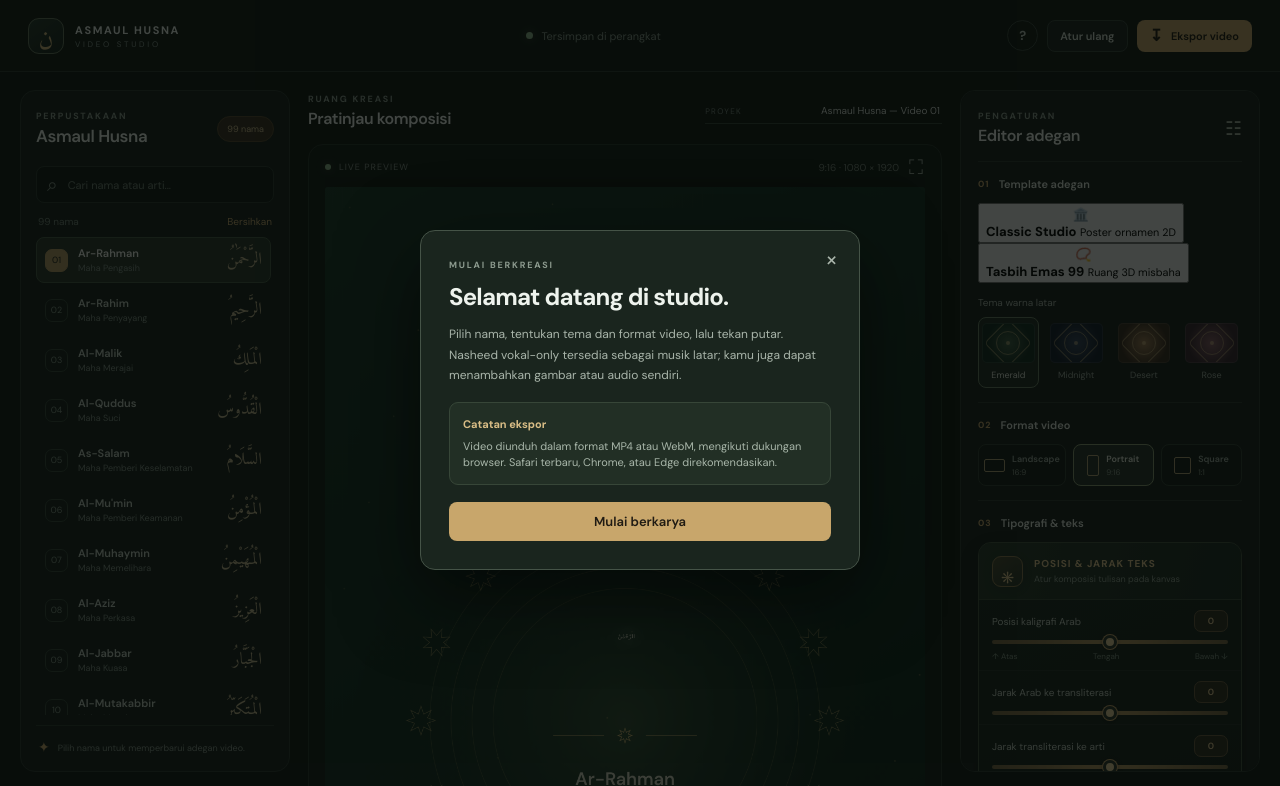
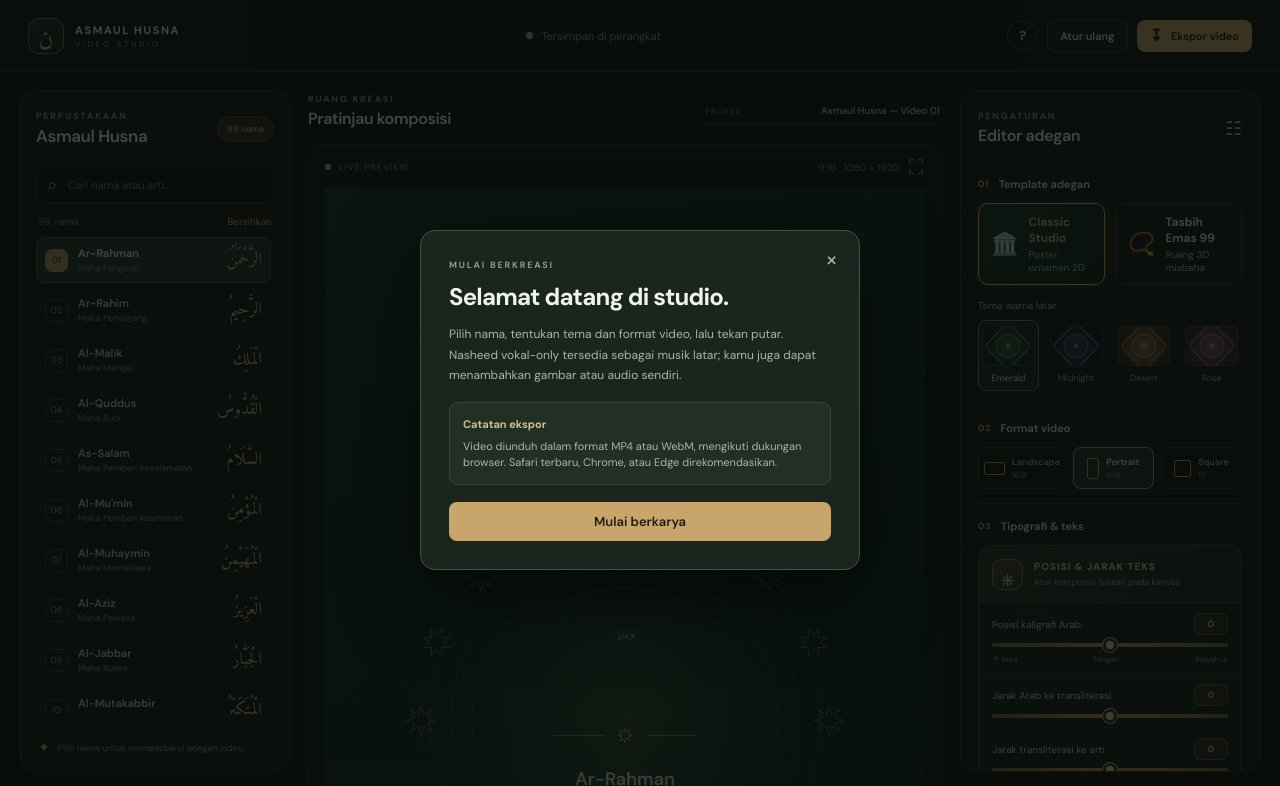
Before and after one commit to paduksambas/asmaul-husna-studio, a plain HTML site: page index.html in a window 1280 px wide. Shown: the top 786 px of the page. Drawn offline with Linux system fonts and the light colour scheme.

Commit message:
Tambahkan gaya kartu template dan tab pengaturan

```diff
--- a/styles.css
+++ b/styles.css
@@ -64,3 +64,20 @@
 .music-credit-button{width:100%;justify-content:center;margin:0 0 8px;min-height:32px;font-size:9px}
 .music-credit-source{margin:0;color:#8f9d91;font-size:8px;line-height:1.5}
 .music-credit-source a{color:#d6bd80;text-decoration:underline;text-underline-offset:2px}
+
+/* Template scene visual card grid and contextual tabs */
+.template-grid{display:grid;grid-template-columns:1fr 1fr;gap:10px;margin:8px 0 14px}
+.template-card{display:flex;align-items:center;gap:10px;padding:10px 12px;background:#15221b;border:1px solid #2f4939;border-radius:10px;color:#f4eedb;cursor:pointer;text-align:left;transition:all .18s ease}
+.template-card:hover{background:#1a2b22;border-color:#d6b97888}
+.template-card.active{background:linear-gradient(135deg,#1f382b,#15251d);border-color:#d6b978;box-shadow:0 0 12px #d6b97833}
+.template-card-icon{font-size:22px;line-height:1;flex-shrink:0}
+.template-card-text{display:flex;flex-direction:column;gap:2px}
+.template-card-text b{font-size:12px;color:#fbf6ea;font-weight:600}
+.template-card-text small{font-size:10px;color:#a8b99d}
+.template-card.active .template-card-text b{color:#d6b978}
+.template-tab-pane{transition:opacity .2s ease}
+.tasbih-scene-badge-card{margin-top:8px;padding:12px;border:1px solid #d7b36b44;border-radius:10px;background:linear-gradient(135deg,#0c1523,#142033);color:#e2d4b7}
+.tasbih-badge-row{display:flex;align-items:center;gap:8px;margin-bottom:6px}
+.tasbih-gold-badge{background:#d7b36b;color:#0a121d;font-size:9px;font-weight:700;padding:2px 6px;border-radius:4px;letter-spacing:.5px}
+.tasbih-badge-row b{font-size:12px;color:#fff2d4}
+.tasbih-scene-badge-card p{margin:0;font-size:10.5px;line-height:1.55;color:#bda884}
```
